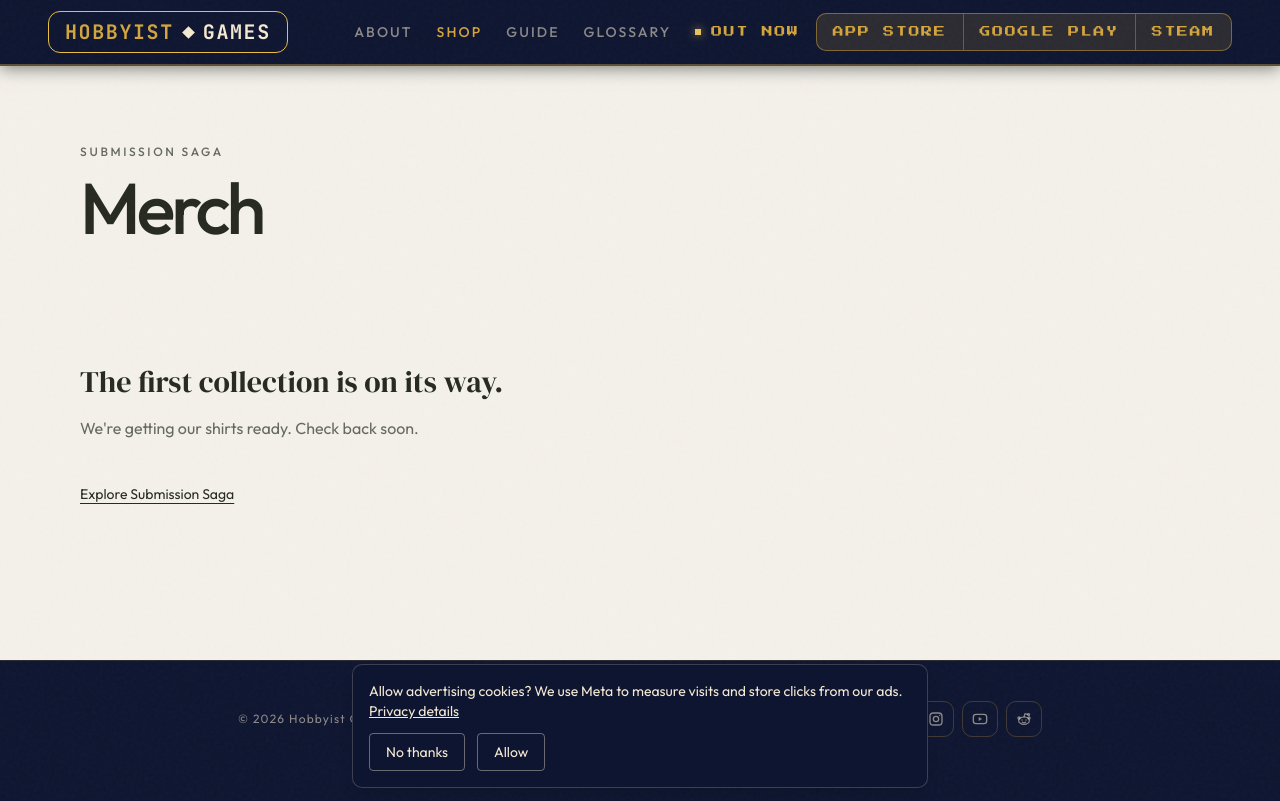
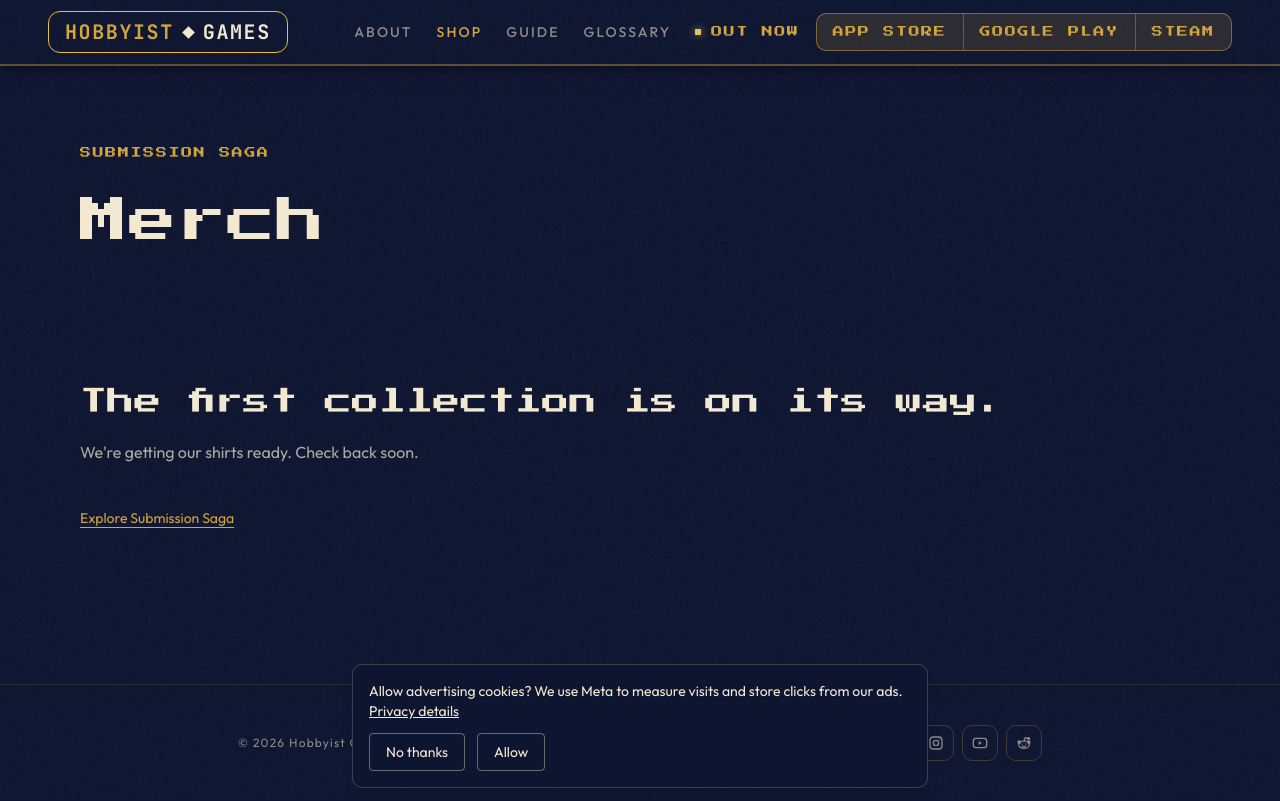
Before and after one commit to N8theGr811/hobbyist-games-website, a Next.js app: page /shop in a window 1280 px wide. Built offline with nearby package versions, Linux system fonts and the light colour scheme.

Commit message:
Match merch page to site typography and rounded navy styling

```diff
--- a/src/app/shop/page.tsx
+++ b/src/app/shop/page.tsx
@@ -21,18 +21,18 @@
   return (
     <>
       <Header />
-      <main className="min-h-[80vh] bg-[#f4f1ea] text-[#26291f]">
+      <main className="min-h-[80vh] bg-steam-navy text-cream">
         <div className="mx-auto max-w-[1440px] px-6 pb-20 pt-28 md:px-12 md:pt-36 lg:px-20">
-          <p className="text-xs font-medium uppercase tracking-[0.22em] text-[#65685f]">Submission Saga</p>
-          <h1 className="mt-3 text-5xl font-medium tracking-[-0.055em] md:text-7xl">Merch</h1>
+          <p className="font-pixel text-pixel-xs uppercase leading-relaxed tracking-[0.15em] text-steam-gold">Submission Saga</p>
+          <h1 className="mt-5 font-pixel text-3xl leading-relaxed tracking-wide md:text-5xl">Merch</h1>
           <section aria-label="Shop collection" className="mt-10 md:mt-14">
             {config ? (
               <ShopifyCollection {...config} />
             ) : (
               <div className="py-10 md:py-16">
-                <h2 className="font-display text-3xl">The first collection is on its way.</h2>
-                <p className="mt-4 max-w-md text-[#65685f]">We&apos;re getting our shirts ready. Check back soon.</p>
-                <Link href="/" className="mt-8 inline-flex min-h-11 items-center text-sm text-[#26291f] underline underline-offset-4">
+                <h2 className="font-pixel text-pixel-lg leading-relaxed">The first collection is on its way.</h2>
+                <p className="mt-4 max-w-md text-cream/70">We&apos;re getting our shirts ready. Check back soon.</p>
+                <Link href="/" className="mt-8 inline-flex min-h-11 items-center text-sm text-steam-gold underline underline-offset-4">
                   Explore Submission Saga
                 </Link>
               </div>
--- a/src/components/ShopifyCollection.tsx
+++ b/src/components/ShopifyCollection.tsx
@@ -85,12 +85,13 @@
       ui = readyUI;
       if (cancelled) return;
       const button = {
-        "background-color": "#242620",
-        color: "#FFFFFF",
-        "border-radius": "2px",
+        "background-color": "#D4A53C",
+        color: "#0E1530",
+        "border-radius": "10px",
         "font-weight": "bold",
-        ":hover": { "background-color": "#40433a", color: "#FFFFFF" },
-        ":focus": { "background-color": "#40433a", color: "#FFFFFF" },
+        "font-family": "Outfit, sans-serif",
+        ":hover": { "background-color": "#E8C25C", color: "#0E1530" },
+        ":focus": { "background-color": "#E8C25C", color: "#0E1530" },
       };
       ui.createComponent("product", {
         id: productId,
@@ -117,7 +118,7 @@
             text: { button: "Add to cart" },
           },
           cart: { popup: false, styles: { button }, text: { button: "Checkout" } },
-          toggle: { styles: { toggle: button, count: { color: "#FFFFFF" }, iconPath: { fill: "#FFFFFF" } } },
+          toggle: { styles: { toggle: button, count: { color: "#0E1530" }, iconPath: { fill: "#0E1530" } } },
         },
       });
       // The current SDK wrapper returns void; it registers the component synchronously.
@@ -136,7 +137,7 @@
 
   return (
     <>
-      <div className="relative aspect-[4/5] overflow-hidden bg-[#e8e5de]">
+      <div className="relative aspect-[4/5] overflow-hidden rounded-panel border border-steam-gold/25 bg-[#e8e5de]">
         {details ? (
           <>
             <button type="button" onClick={() => void product.current?.openModal()} className="group h-full w-full cursor-pointer p-5 focus-visible:outline-2 focus-visible:outline-offset-[-4px] focus-visible:outline-[#383b31]" aria-label={`Choose size for ${details.title}`}>
@@ -152,12 +153,12 @@
           </div>
         )}
       </div>
-      <div className="mt-5 flex items-baseline justify-between gap-3">
-        <h2 className="text-xl font-medium tracking-[-0.025em]">{title}</h2>
-        <span className="text-sm tabular-nums text-[#55594f]">{details?.price}</span>
+      <div className="mt-5 flex items-baseline justify-between gap-3 md:flex-col md:gap-2 lg:flex-row lg:gap-3">
+        <h2 className="font-pixel text-pixel-sm leading-relaxed text-cream">{title}</h2>
+        <span className="text-sm tabular-nums text-cream/70">{details?.price}</span>
       </div>
       <div className="mt-2 flex min-h-12 items-center">{children}</div>
-      <button type="button" disabled={status !== "ready"} onClick={() => void product.current?.openModal()} className="mt-4 flex min-h-12 w-full items-center justify-between border-t border-[#26291f]/25 text-sm transition-colors hover:border-[#26291f] disabled:opacity-40">
+      <button type="button" disabled={status !== "ready"} onClick={() => void product.current?.openModal()} className="mt-4 flex min-h-12 w-full items-center justify-between rounded-md border border-steam-gold/40 bg-steam-gold/10 px-4 text-sm font-medium text-steam-gold transition-colors hover:bg-steam-gold/20 focus-visible:outline-2 focus-visible:outline-steam-gold disabled:opacity-40">
         Choose size <span aria-hidden="true">↗</span>
       </button>
       <div ref={host} hidden aria-hidden="true" />
@@ -190,17 +191,17 @@
               <article key={group.title}>
                 <ShopifyProduct key={productId} {...config} productId={productId} scriptReady={scriptReady} title={group.title}>
                   {group.designs.length > 1 ? (
-                    <label className="flex w-full items-center gap-3 text-sm text-[#55594f]">
+                    <label className="flex w-full items-center gap-3 text-sm text-cream/70">
                       <span className="sr-only">Archetype design</span>
                       <select
                         value={archetype}
                         onChange={(event) => setArchetype(event.target.value)}
-                        className="min-h-11 w-full cursor-pointer border-b border-[#26291f]/20 bg-transparent pr-6 text-sm focus-visible:outline-2 focus-visible:outline-[#383b31]"
+                        className="min-h-11 w-full cursor-pointer rounded-md border border-steam-gold/25 bg-steam-navy-2 px-3 pr-6 text-sm text-cream focus-visible:outline-2 focus-visible:outline-steam-gold"
                       >
                         {group.designs.map((design) => <option key={design.id} value={design.id}>{design.name}</option>)}
                       </select>
                     </label>
-                  ) : <p className="text-sm text-[#65685f]">Front + back print</p>}
+                  ) : <p className="text-sm text-cream/70">Front + back print</p>}
                 </ShopifyProduct>
               </article>
             );
```
Also changed, not shown: 1 other file (tests, documents, lock files or other folders).
